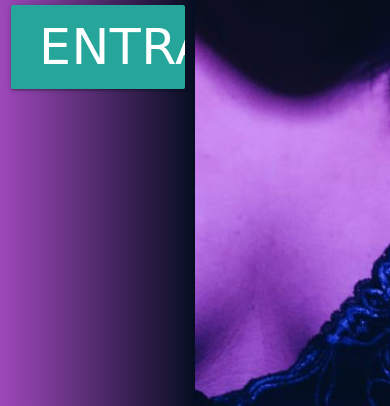
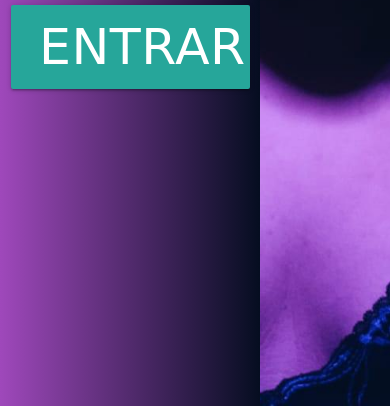
Before and after one commit to ZUCHOVICKI/Manzana, a plain HTML site: page Andrea.html in a window 390 px wide. Shown: the part 607-1013 px from the top of the page. Drawn offline with nearby package versions, Linux system fonts and the light colour scheme; a web font is replaced by a local one.

Commit message:
Responsive2

```diff
--- a/Andrea.html
+++ b/Andrea.html
@@ -22,13 +22,13 @@
 <body class="animate__fadeIn animate__animated">
 
     <div class="row main">
-        <div class="col s6 m4 left">
+        <div class="col s8 m4 left">
             <h1 class="Title animate__animated animate__slideInLeft">Te Amo</h1>
             <h1 class="Title2 animate__animated animate__slideInRight">Manzana</h1>
             <button class="waves-effect waves-light  btn-large BotonInicio animate__animated animate__zoomIn" id="BotonInicio">Entrar </button>
         </div>
 
-        <div class="col s6 m8 right">
+        <div class="col s4 m8 right">
 
         </div>
       </div>
```
